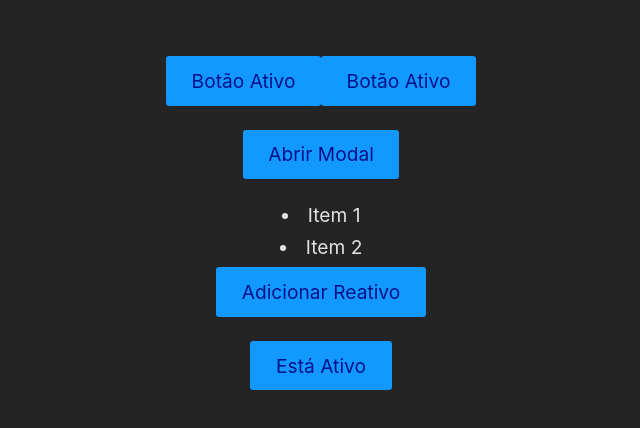
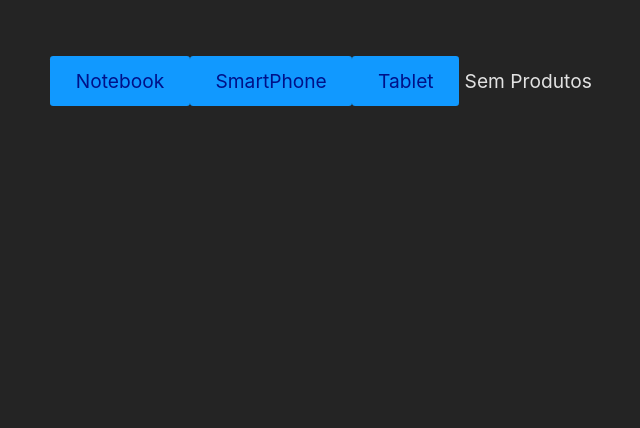
Before and after one commit to kaiquemix/React-Origamid, a React (Vite) app in the folder React para Iniciantes/vite-project/: page / in a window 1280 px wide. Shown: the top 428 px of the page, without its empty margins (319-959 px from the left). Built offline with nearby package versions, Linux system fonts and the light colour scheme.

Commit message:
exercicio userState

```diff
--- a/React para Iniciantes/vite-project/src/App.tsx
+++ b/React para Iniciantes/vite-project/src/App.tsx
@@ -9,11 +9,12 @@ import Expressoesarray from "./components/tsx arrays/Expressoes";
 import Execexpressoesarray from "./components/tsx arrays/Execexpressoes";
 import Events from "./components/events/events";
 import Estado from "./components/React Hooks/Usestate/Estado";
+import Produto from "./components/React Hooks/Usestate/exec/Produto";
 
 const App = () => {
   return (
     <>
-      <Estado />
+      <Produto />
     </>
   );
 };
--- a/React para Iniciantes/vite-project/src/components/React Hooks/Usestate/ButtonModal.tsx
+++ b/React para Iniciantes/vite-project/src/components/React Hooks/Usestate/ButtonModal.tsx
@@ -1,6 +1,6 @@
 import React from "react";
 
-const ButtonModal = ({ setModal }) => {
+const ButtonModal = ({ setModal }: any) => {
   return <button onClick={() => setModal(true)}>Abrir Modal</button>;
 };
 export default ButtonModal;
--- a/React para Iniciantes/vite-project/src/components/React Hooks/Usestate/Modal.tsx
+++ b/React para Iniciantes/vite-project/src/components/React Hooks/Usestate/Modal.tsx
@@ -1,9 +1,9 @@
 import React from "react";
 
-const Modal = ({ modal, setModal }) => {
+const Modal = ({ modal, setModal }: any) => {
   if (modal === true)
     return (
-      <div className="">
+      <div>
         Esse é o modal. <button onClick={() => setModal(false)}>Fechar</button>
       </div>
     );
--- /dev/null
+++ b/React para Iniciantes/vite-project/src/components/React Hooks/Usestate/exec/Produto.tsx
@@ -0,0 +1,39 @@
+// Os links abaixo puxam dados de um produto em formato JSON
+// https://ranekapi.origamid.dev/json/api/produto/tablet
+// https://ranekapi.origamid.dev/json/api/produto/smartphone
+// https://ranekapi.origamid.dev/json/api/produto/notebook
+// Crie uma interface com 3 botões, um para cada produto.
+// Ao clicar no botão faça um fetch a api e mostre os dados do produto na tela.
+// Mostre apenas um produto por vez
+// Mostre a mensagem carregando... enquanto o fetch é realizado, isso é um ESTADO
+
+import React from "react";
+import Produtos from "./Produtos";
+const Produto = () => {
+  const [dados, setDados] = React.useState(null);
+  const [loading, setLoading] = React.useState(null);
+
+  async function handleClick(event: any) {
+    setLoading(true);
+    const response = await fetch(
+      `https://ranekapi.origamid.dev/json/api/produto/${event.target.innerText}`
+    );
+    const json = await response.json();
+    console.log(json);
+    setDados(json);
+    setLoading(false);
+  }
+  return (
+    <>
+      <button onClick={handleClick}>Notebook</button>
+      <button onClick={handleClick}>SmartPhone</button>
+      <button onClick={handleClick}>Tablet</button>
+      {loading && <p>Carregando....</p>}
+      {!loading && dados && <Produtos dados={dados} />}
+
+      {dados ? <Produtos dados={dados} /> : " Sem Produtos"}
+    </>
+  );
+};
+
+export default Produto;
--- /dev/null
+++ b/React para Iniciantes/vite-project/src/components/React Hooks/Usestate/exec/Produtos.tsx
@@ -0,0 +1,13 @@
+import React from "react";
+
+const Produtos = ({ dados }: any) => {
+  return (
+    <div className="">
+      <h1>{dados.nome}</h1>
+      <p>R$ {dados.preco}</p>
+      <img src={dados.fotos[0].src} alt={dados.fotos[0].titulo} />
+    </div>
+  );
+};
+
+export default Produtos;
```
